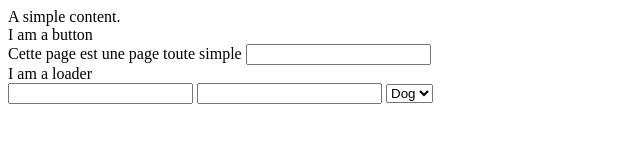
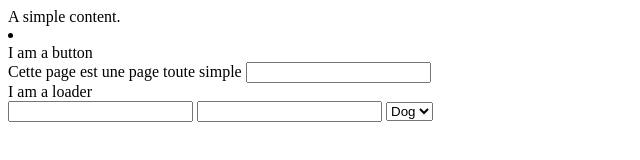
Before and after one commit to Arianee/uat, a website: page www/index.html in a window 1280 px wide. Shown: the whole page, without its empty margins (0-640 px from the left). Drawn offline with Linux system fonts and the light colour scheme.

Commit message:
feat(selector): can select a single tag

```diff
--- a/package.json
+++ b/package.json
@@ -12,7 +12,7 @@
     "server": "node_modules/lite-server/bin/lite-server -c lite-server.conf.json",
     "test:unit": "./node_modules/.bin/jest",
     "postinstall": "node ./script.js",
-    "test:e2e": "myEnvValue=myenvValue ./node_modules/.bin/cucumber-js ./features/**.feature --require-module ts-node/register --require 'src/steps/**/*.step.ts'",
+    "test:e2e": "myEnvValue=myenvValue ./node_modules/.bin/cucumber-js ./features/**.feature --require-module ts-node/register --require 'src/steps/**/*.step.ts' -f node_modules/cucumber-pretty",
     "e2e:dev": "DEBUG=false headless=false myEnvValue='myenvValue' ./node_modules/.bin/cucumber-js features/**.feature --require-module ts-node/register --require 'src/steps/**/*.step.ts' -f node_modules/cucumber-pretty --tags @dev"
   },
   "files": [
--- a/www/index.html
+++ b/www/index.html
@@ -4,6 +4,11 @@
     <title>Simple html file to test</title>
 </head>
 <script>
+    setTimeout(() => {
+        var node = document.createElement("LI");
+        node.id='dynamicContent'
+        document.getElementById("dynamicContentContainer").appendChild(node)
+    }, 3000);
     function addClass() {
         var element = document.getElementById("button1");
         element.classList.add("hadInteraction");
@@ -25,7 +30,7 @@
 <div data-e2e="dataAttributeSelector"></div>
 
 <div data-e2e="content">A simple content.</div>
-
+<div id="dynamicContentContainer"></div>
 <div id="button1" onclick="addClass()">I am a button</div>
 Cette page est une
 page toute simple
```
Also changed, not shown: src/steps/helpers/selectDataAttribute.ts (+8 -2 lines), 1 other file.
